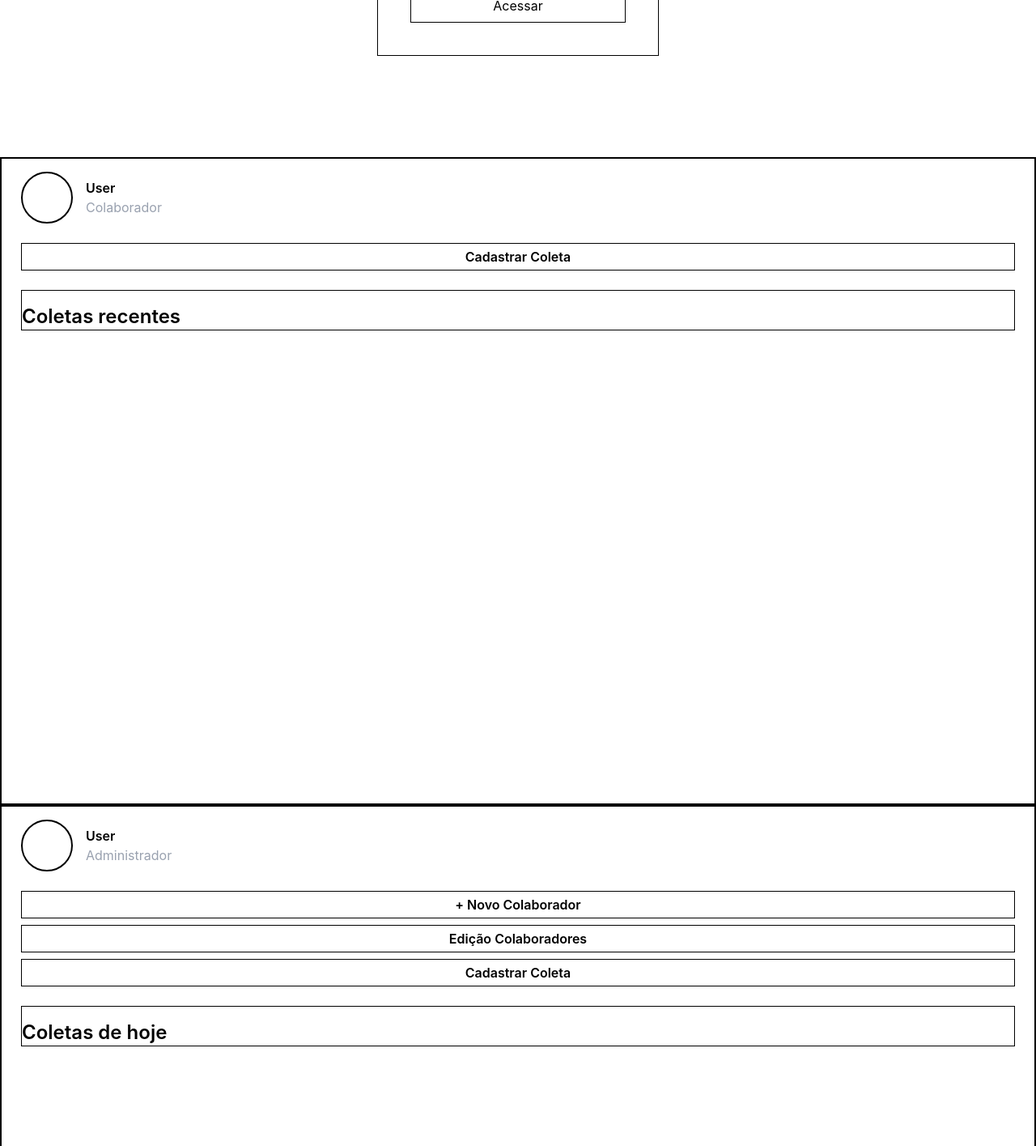
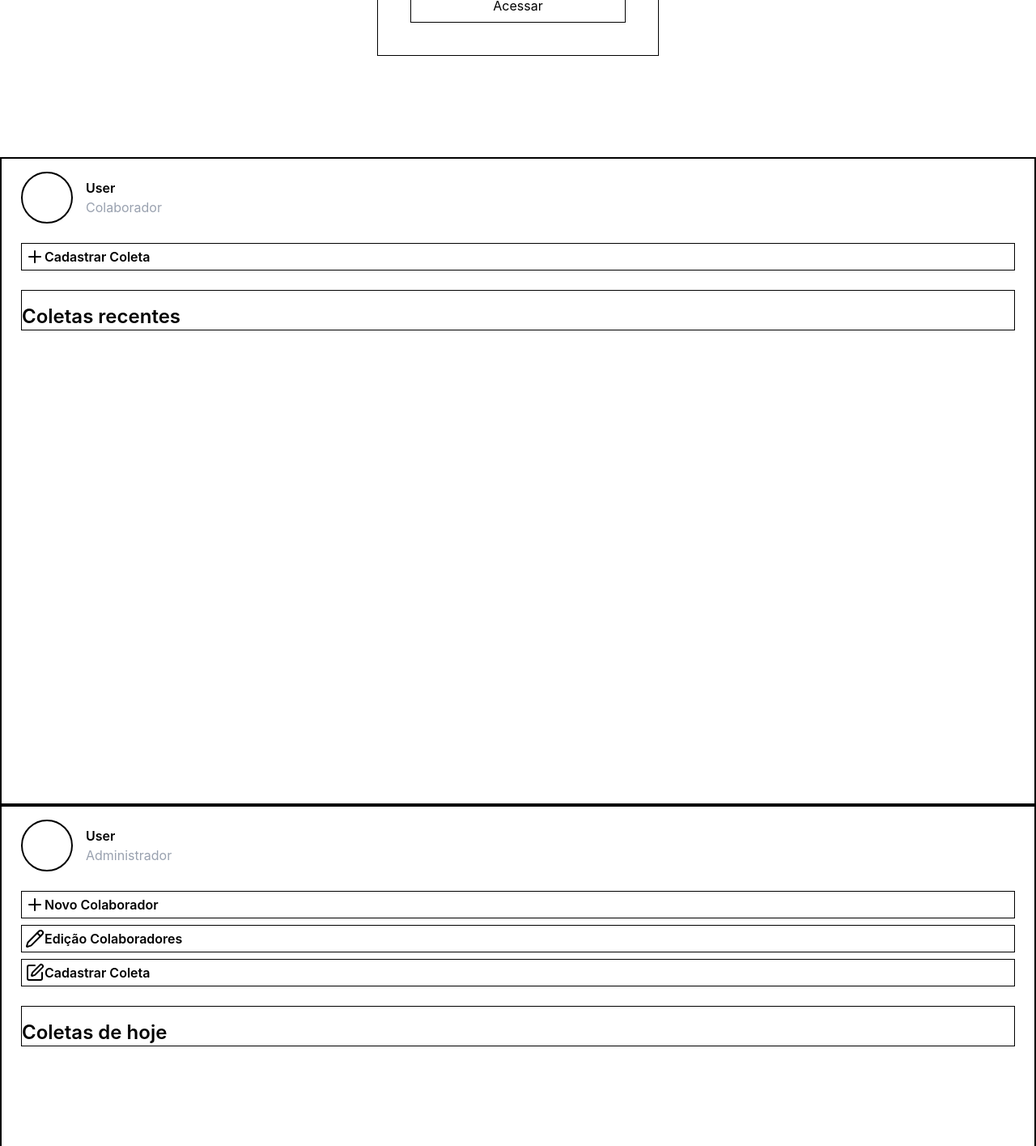
Before and after one commit to lucassantDev/adn-ambiental, a React (Vite) app: page / in a window 1280 px wide. Shown: the part 606-2021 px from the top of the page at 81% size. Built offline with nearby package versions, Linux system fonts and the light colour scheme.

Commit message:
icons from lucide

```diff
--- a/src/components/EmployeePage.jsx
+++ b/src/components/EmployeePage.jsx
@@ -1,4 +1,5 @@
 import { useState } from "react"
+import {Plus} from 'lucide-react'
 import CollectionForm from "./forms/CollectionForm"
 
 export default function EmployeePage() {
@@ -26,7 +27,7 @@ export default function EmployeePage() {
                 </div>
 
                 <div className="w-full h-fit py-2 gap-2 flex flex-col ">
-                        <button className="cursor-pointer hover:slate-50 p-1 border font-semibold" onClick={() => exibirModalCadastroColeta()}>Cadastrar Coleta</button>
+                        <button className="cursor-pointer flex align-start hover:slate-50 p-1 border font-semibold" onClick={() => exibirModalCadastroColeta()}> <Plus /> Cadastrar Coleta</button>
                         {modalCadastroColeta && <CollectionForm onClose={fecharModalCadastroColeta} />}
                 </div>
 
--- a/src/components/MainPage.jsx
+++ b/src/components/MainPage.jsx
@@ -1,4 +1,5 @@
 import { useState } from "react"
+import {Plus, Pencil, SquarePen} from 'lucide-react'
 import EmployeeForm from "./forms/EmployeeForm"
 import CollectionForm from "./forms/CollectionForm"
 
@@ -34,10 +35,10 @@ export default function MainPage() {
                 </div>
 
                 <div className="w-full h-fit py-2 gap-2 flex flex-col ">
-                    <button className="cursor-pointer hover:slate-50 p-1 border font-semibold" onClick={() => exibirModalColaborador()}>+ Novo Colaborador</button>
+                    <button className="cursor-pointer flex align-start hover:slate-50 p-1 border font-semibold" onClick={() => exibirModalColaborador()}> <Plus /> Novo Colaborador</button>
                     {modalColaborador && <EmployeeForm onClose={fecharModalColaborador} />}
-                    <button className="cursor-pointer hover:slate-50 p-1 border font-semibold" onClick={() => edicaoColaboradores()}>Edição Colaboradores</button>
-                    <button className="cursor-pointer hover:slate-50 p-1 border font-semibold" onClick={() => exibirModalCadastroColeta()}>Cadastrar Coleta</button>
+                    <button className="cursor-pointer flex align-start hover:slate-50 p-1 border font-semibold" onClick={() => edicaoColaboradores()}> <Pencil /> Edição Colaboradores</button>
+                    <button className="cursor-pointer flex align-start hover:slate-50 p-1 border font-semibold" onClick={() => exibirModalCadastroColeta()}> <SquarePen /> Cadastrar Coleta</button>
                     {modalCadastroColeta && <CollectionForm onClose={fecharModalCadastroColeta} />}
                 </div>
 
```
